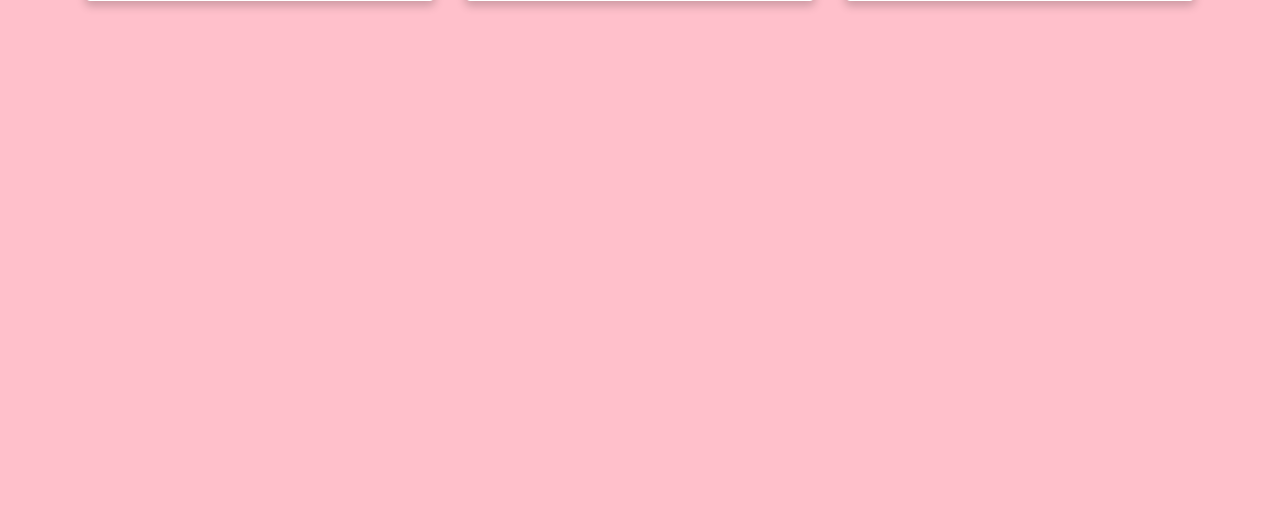
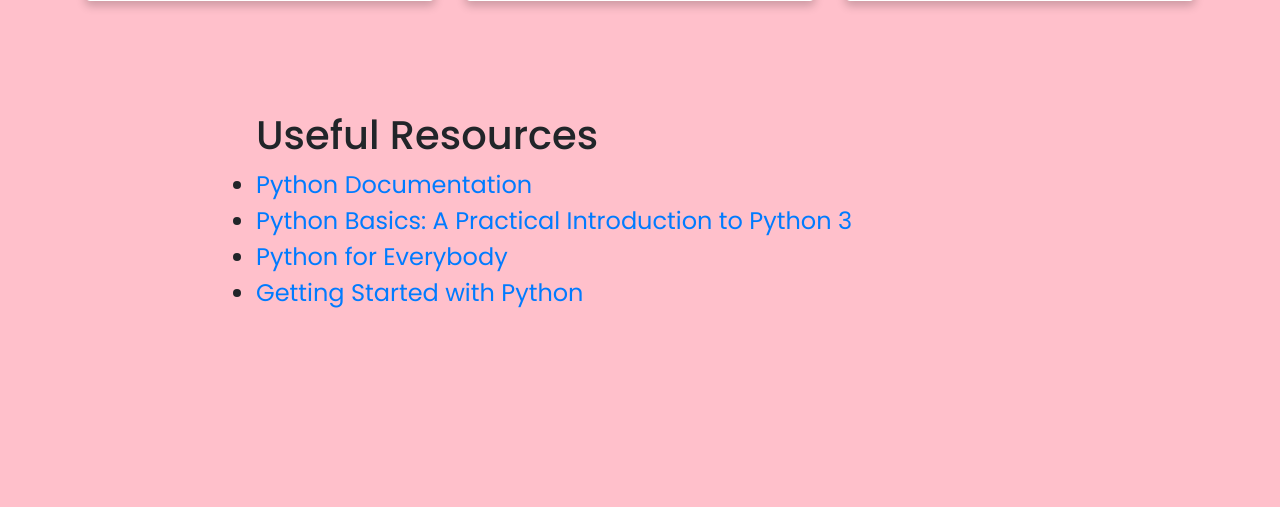
Before and after one commit to soujanyanmbri/webpass1, a PHP site: page /Routes/courses/python.html in a window 1280 px wide. Shown: the part 2339-2846 px from the top of the page. Before the commit the page ends 2348 px from the top, so only its background shows below. Run offline with PHP 8.4, Linux system fonts and the light colour scheme.

Commit message:
added resources

```diff
--- a/CSS/courses.css
+++ b/CSS/courses.css
@@ -43,3 +43,9 @@
     background-color: darkblue !important ;
     margin-left: 310px;
 }
+
+.ref {
+    padding:10px 20%;
+    padding-bottom: 100px;
+    font-size: 1.5rem;
+}
--- a/Routes/courses/python.html
+++ b/Routes/courses/python.html
@@ -155,6 +155,19 @@
         </div>
       </div>
     </div>
+
+    <div class="ref">
+      <h1>Useful Resources</h1>
+
+      <ul>
+        <li><a href="https://docs.python.org/3/tutorial/">Python Documentation</a></li>
+        <li><a href="https://static.realpython.com/python-basics-sample-chapters.pdf">Python Basics: A Practical Introduction to Python 3</a></li>
+        <li><a href="http://do1.dr-chuck.com/pythonlearn/EN_us/pythonlearn.pdf">Python for Everybody</a></li>
+        <li><a href="https://ncert.nic.in/textbook/pdf/kecs105.pdf">Getting Started with
+          Python</a></li>
+      </ul>
+    </div>
+
     <div class="footer-filler"></div>
     <footer>
       <div class="content">
--- a/Routes/login.html
+++ b/Routes/login.html
@@ -14,7 +14,7 @@
         <link rel="stylesheet" href="https://cdnjs.cloudflare.com/ajax/libs/font-awesome/5.15.2/css/all.min.css"/>
     <link rel="stylesheet" href="../CSS/common.css">
     <script src="../JS/login.js"> </script>
-    <title>Hello, world!</title>
+    <title>Login</title>
   </head>
   <body style="background-color: salmon;">
     <nav class="navbar navbar-expand-lg navbar-dark bg-dark">
--- a/index.html
+++ b/index.html
@@ -14,7 +14,7 @@
         <link rel="stylesheet" href="https://cdnjs.cloudflare.com/ajax/libs/font-awesome/5.15.2/css/all.min.css"/>
     <link rel="stylesheet" href="../CSS/common.css">
 
-    <title>Hello, world!</title>
+    <title>WebCoursera</title>
   </head>
   <body style="background-color: salmon;">
     <nav class="navbar navbar-expand-lg navbar-dark bg-dark">
```
Also changed, not shown: Routes/courses/ajax.html (+12 -0 lines), Routes/courses/css.html (+12 -0 lines), Routes/courses/html_course.html (+12 -0 lines), Routes/courses/java.html (+12 -0 lines), Routes/courses/javascript.html (+69 -25 lines).
